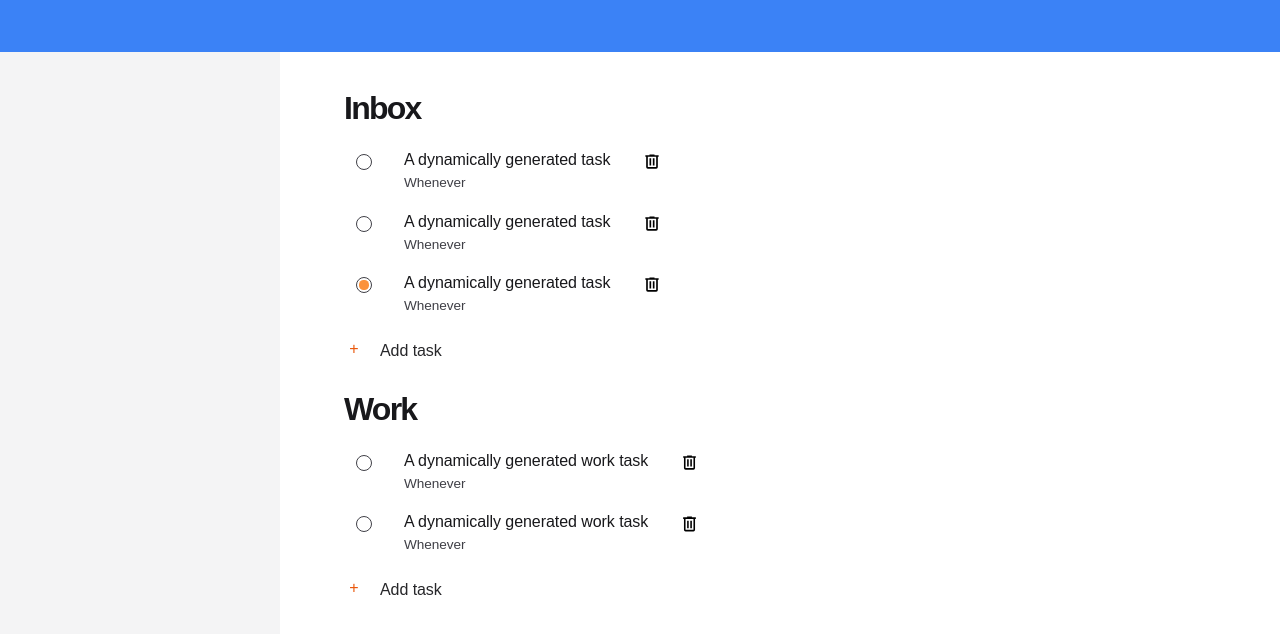
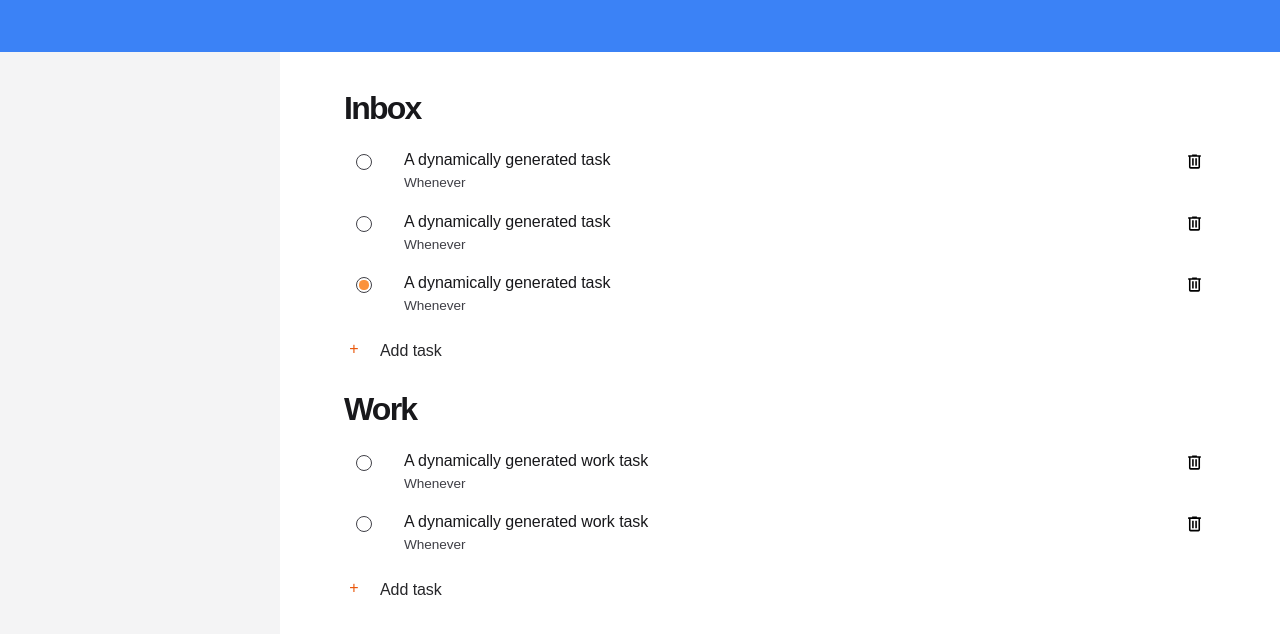
Before and after one commit to ayrt-n/to-do-list, a plain HTML site: page index.html in a window 1280 px wide. Drawn offline with Linux system fonts and the light colour scheme; a web font is replaced by a local one.

Commit message:
Make max-width of todos div constant 900px

```diff
--- a/styles/media_queries.css
+++ b/styles/media_queries.css
@@ -17,7 +17,7 @@
 
   .todos {
     margin: 0 auto 2rem 0;
-    max-width: fit-content;
+    max-width: 900px;
   }
 
   .radio {
```
